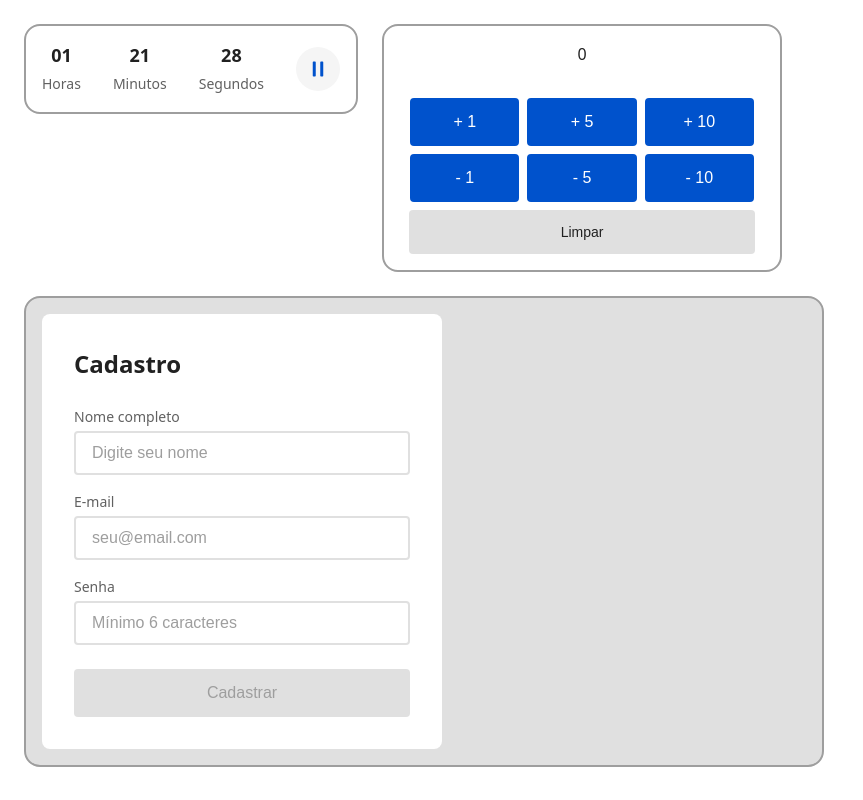
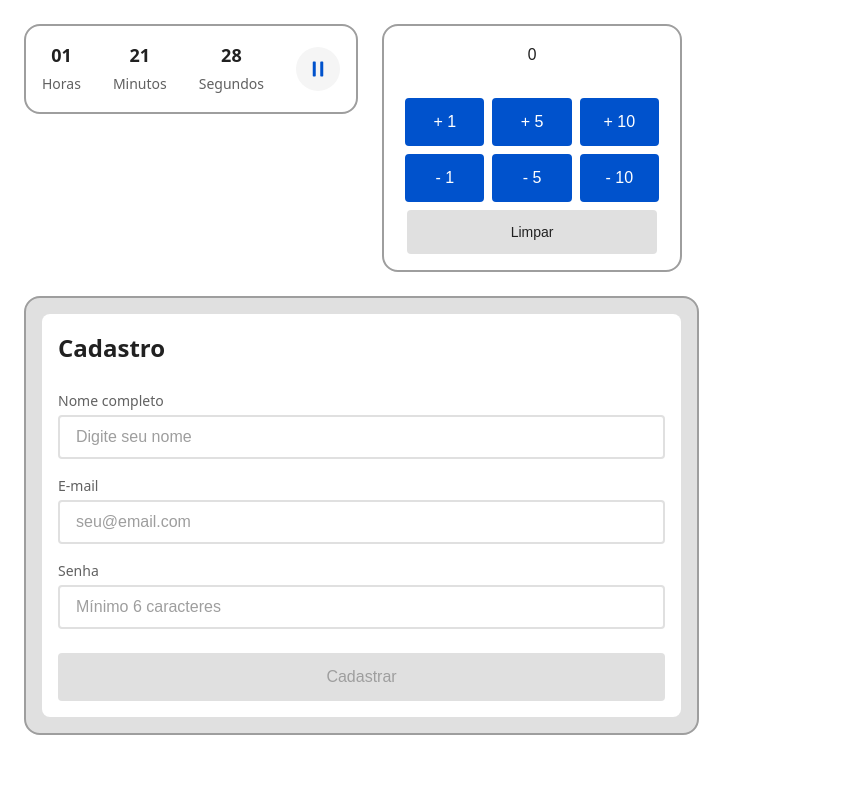
Before and after one commit to derick-rufino/react-hooks-study, a React (Vite) app: page / in a window 1280 px wide. Shown: the whole page, without its empty margins (0-863 px from the left). Built offline with nearby package versions, Linux system fonts and the light colour scheme.

Commit message:
Refactor Contador and FormularioCadastro styles for improved responsiveness and layout

```diff
--- a/src/components/contador/Contador.css
+++ b/src/components/contador/Contador.css
@@ -5,7 +5,7 @@
   padding: var(--spacing-md);
   border-radius: var(--radius-lg);
   flex: 0 1 auto;
-  width: min(100%, 400px);
+  width: min(100%, 300px);
   height: fit-content;
   display: flex;
   flex-direction: column-reverse;
--- a/src/components/form-cadastro/FormularioCadastro.css
+++ b/src/components/form-cadastro/FormularioCadastro.css
@@ -1,5 +1,5 @@
 .container-form {
-  min-width: min(100%, 800px);
+  min-width: min(100%, 675px);
   display: flex;
   flex-direction: row;
   flex-wrap: wrap;
@@ -13,12 +13,12 @@
 form {
   background-color: var(--white);
   border-radius: var(--radius-md);
-  padding: var(--spacing-xl);
+  padding: var(--spacing-md);
   display: flex;
   flex-direction: column;
   gap: var(--spacing-md);
-  /* flex: 2; */
-  min-width: min(100%, 400px);
+  flex: 1;
+  min-width: min(100%, 325px);
 }
 
 form h2 {
@@ -108,9 +108,9 @@ button[type="submit"]:disabled,
 .output {
   background-color: var(--gray-50);
   border-radius: var(--radius-md);
-  padding: var(--spacing-lg);
+  padding: var(--spacing-md);
   flex: 1;
-  min-width: min(300px, 200px);
+  min-width: min(100%, 175px);
   height: fit-content;
 }
 
@@ -124,7 +124,6 @@ button[type="submit"]:disabled,
 .display {
   display: flex;
   align-items: baseline;
-  gap: var(--spacing-sm);
   padding: var(--spacing-sm) 0;
   font-size: var(--font-size-sm);
   color: var(--text-secondary);
@@ -138,7 +137,7 @@ button[type="submit"]:disabled,
 .display strong {
   font-weight: var(--font-weight-medium);
   color: var(--text-primary);
-  min-width: 80px;
+  min-width: 70px;
 }
 
 .display span {
```
